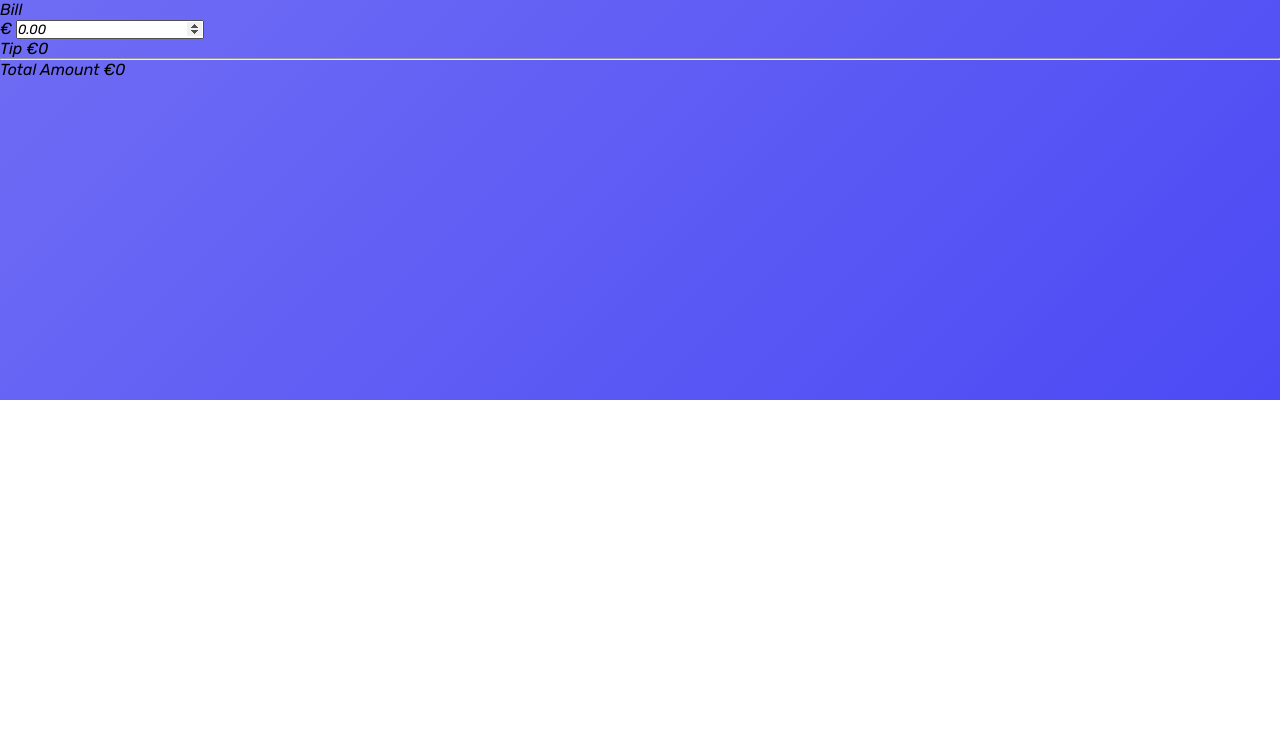
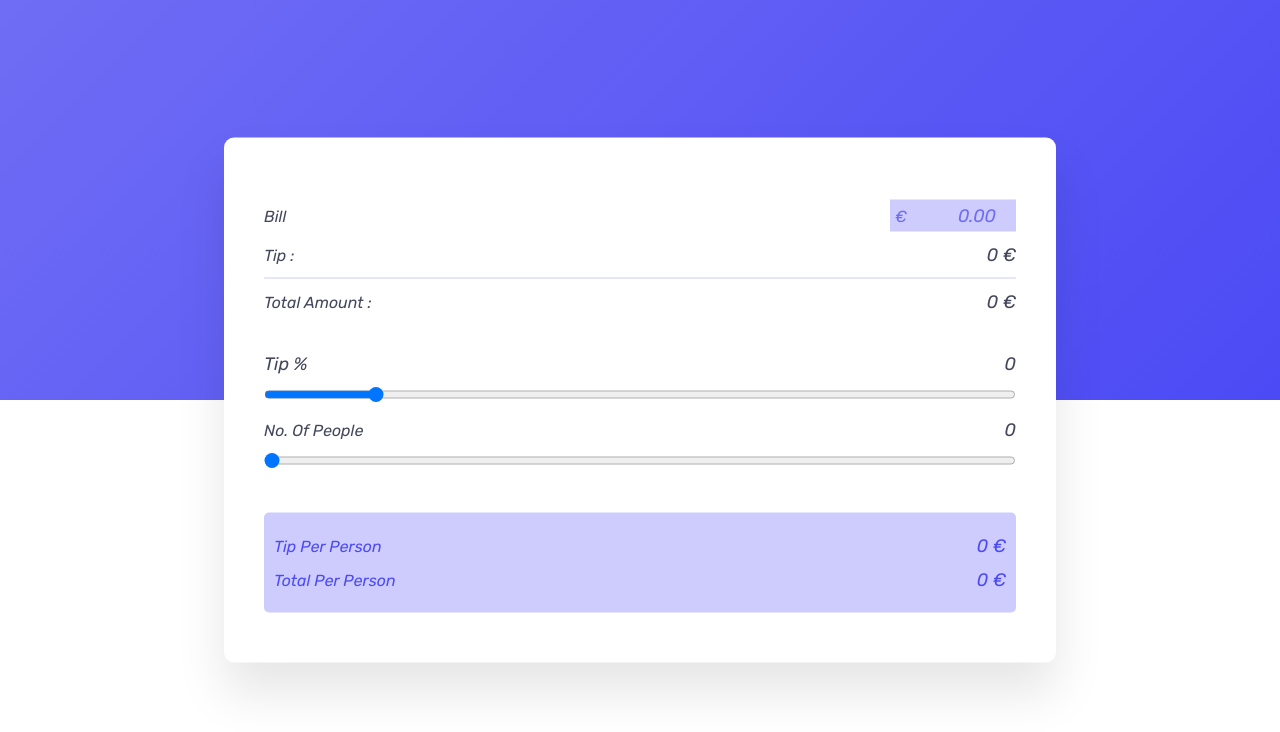
Before and after one commit to rusinner/tip-calculator, a plain HTML site: page index.html in a window 1280 px wide. Drawn offline with Linux system fonts and the light colour scheme.

Commit message:
js start

```diff
--- a/index.html
+++ b/index.html
@@ -21,19 +21,63 @@
             </div>
         </div>
         <div class="wrapper">
-            <span class="lbl">Tip</span>
+            <span class="lbl">Tip  : </span>
             <span id="tip-amount" class="val">
-                €0
+                  0 €
             </span>
         </div>
         <hr>
         <div class="wrapper">
-            <span class="lbl">Total Amount</span>
+            <span class="lbl">Total Amount  :</span>
             <span id="total-amount" class="val">
-                €0
+                0 €
             </span>
         </div>
     </section>
+
+    <section>
+        <div class="wrapper">
+            <label for="tip" class="val">
+                Tip %
+            </label>
+            <span id="tip-percent" class="val">
+                0
+            </span>
+        </div>
+        <input type="range" min="1" id="tip" value="15">
+        <div class="wrapper">
+            <label for="no-of-people" class="lbl">
+                No. Of People
+            </label>
+            <span id="split-num" class="val">
+                0
+            </span>
+        </div>
+        <input type="range" min="1" max="15" id="no-of-people" value="1">
+    </section>
+
+    <section>
+        <div class="wrapper">
+            <span class="lbl" class="lbl">
+                Tip Per Person
+            </span>
+            <span id="tip-per-person" class="val">
+                0 €
+            </span>
+
+        </div>
+
+        <div class="wrapper">
+            <span class="lbl">
+                Total Per Person
+            </span>
+            <span id="total-per-person" class="val">
+                0 €
+            </span>
+        </div>
+    </section>
+
+
 </div>
 
 
--- a/styles.scss
+++ b/styles.scss
@@ -12,3 +12,82 @@ body{
     background-size: 100% 50%;
     background-repeat: no-repeat;
 }
+
+.container{
+    background-color: #ffffff;
+    width: 65%;
+    padding: 50px 40px;
+    border-radius: 10px;
+    position: absolute;
+    transform: translate(-50%,-50%);
+    top: 50%;
+    left: 50%;
+    box-shadow: 0 30px 50px rgba(0, 0, 0, .1);
+
+    hr{
+        border: none;
+        border-bottom: 1px solid #cdccfd;
+    }
+
+
+    .wrapper{
+        display: flex;
+        align-items: center;
+        justify-content: space-between;
+        margin: 12px 0;
+        .lbl{
+            font-size: 16px;
+            color: #44475b;
+            font-weight: 400;
+        }
+        .val{
+            color: #44475b;
+            font-weight: 500;
+            font-size: 18px;
+        }
+        .input-box{
+            background-color: #cdccfd;
+            color: #6f6df4;
+            padding: 5px;
+            #bill{
+                background-color: transparent;
+                border: none;
+                outline: none;
+                width: 100px;
+                text-align: right;
+                color: #6f6df4;
+
+            }
+        }
+
+
+
+    }
+    input[type = "range"]{
+        width: 100%;
+        cursor: pointer;
+        &::not(:last-child){
+            margin-bottom: 5px;
+        }
+    }
+
+    section{
+        &:not(:last-child){
+            margin-bottom: 40px;
+        }
+        &:not(:first-child){
+            margin-top: 40px;
+        }
+        &:last-child{
+            background-color: #cdccfd;
+            padding: 10px;
+            border-radius: 5px;
+            .val{
+                color: #4c4af4;
+            }
+            .lbl{
+                color:#4c4af4 ;
+            }
+        }
+    }
+}
```
Also changed, not shown: styles.css, 1 other file.
